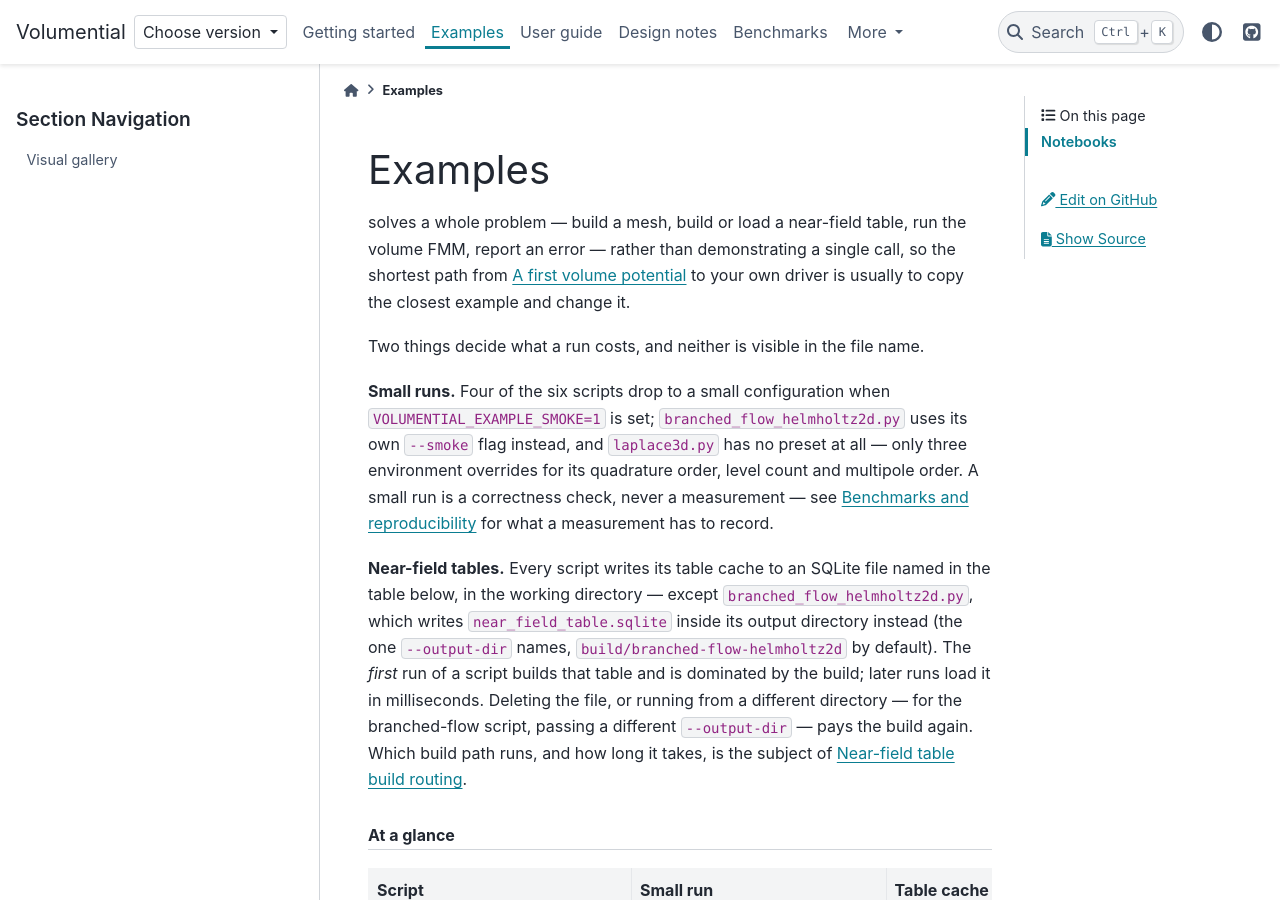
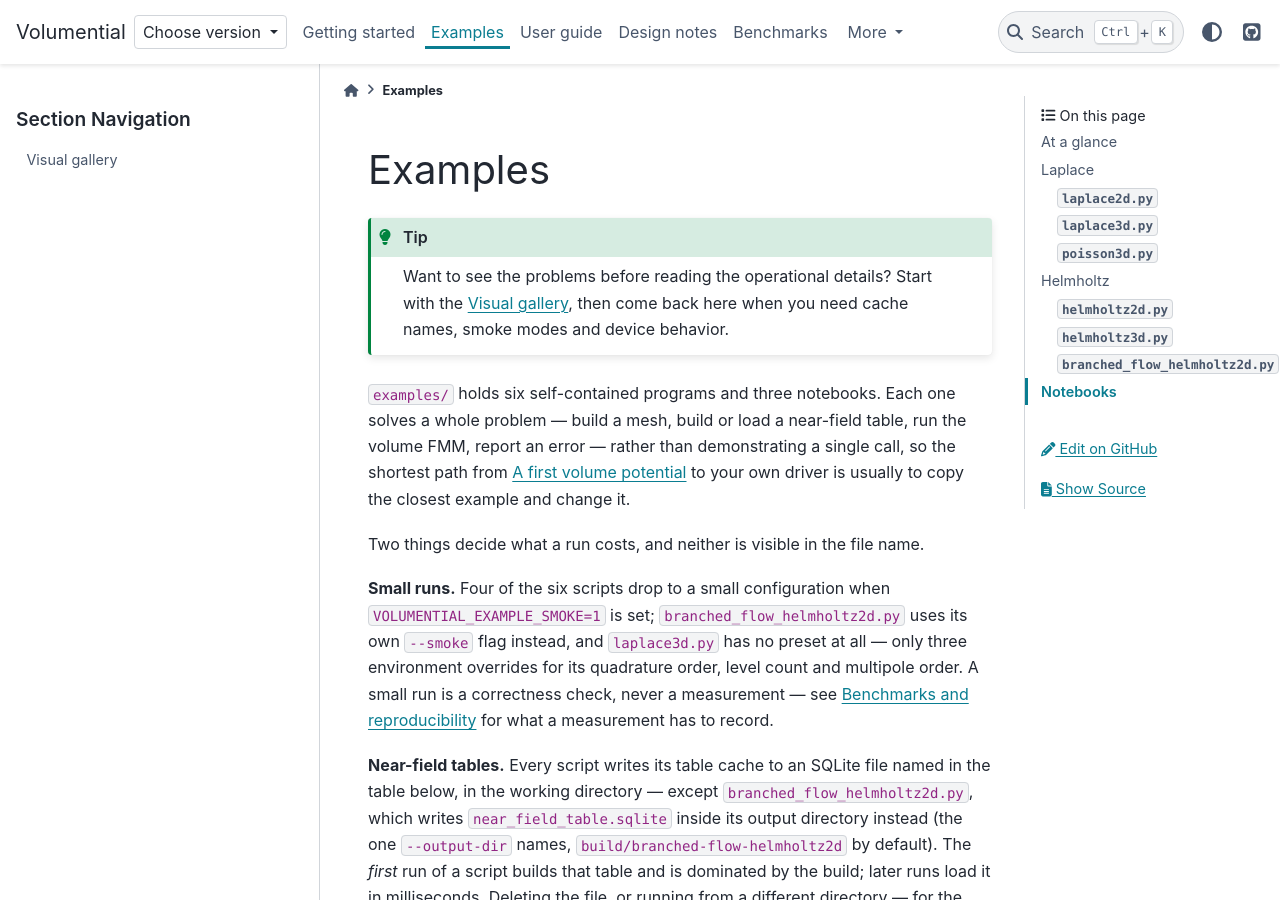
Before and after one commit to xywei/volumential, a Sphinx documentation site: the page built from doc/source/examples/index.md, in a window 1280 px wide and 900 px high. Built offline with Sphinx 7.4.7 and the PyData theme 0.15.4, drawn with Linux system fonts in a browser that asks for light colours.

Commit message:
docs: fix gallery callout formatting

```diff
--- a/doc/source/examples/index.md
+++ b/doc/source/examples/index.md
@@ -1,6 +1,12 @@
 # Examples
 
-:::{tip}\nWant to see the problems before reading the operational details? Start with the\n{doc}`gallery`, then come back here when you need cache names, smoke modes and\ndevice behavior.\n:::\n\n`examples/` holds six self-contained programs and three notebooks. Each one
+:::{tip}
+Want to see the problems before reading the operational details? Start with the
+{doc}`gallery`, then come back here when you need cache names, smoke modes and
+device behavior.
+:::
+
+`examples/` holds six self-contained programs and three notebooks. Each one
 solves a whole problem — build a mesh, build or load a near-field table, run
 the volume FMM, report an error — rather than demonstrating a single call, so
 the shortest path from {doc}`../getting-started/first-volume-potential` to your
```
